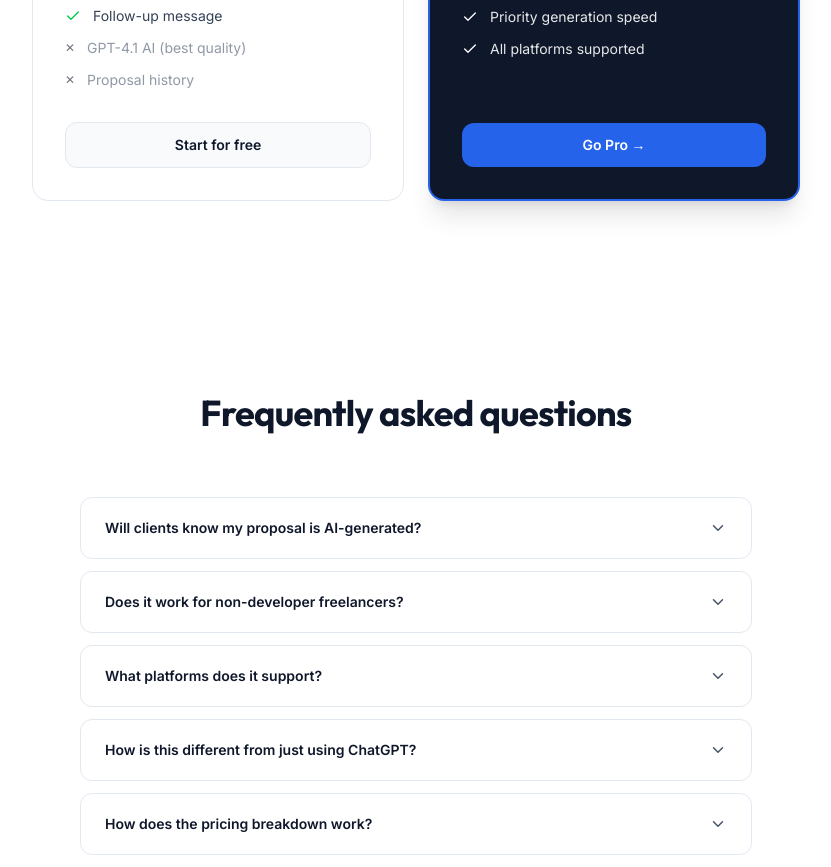
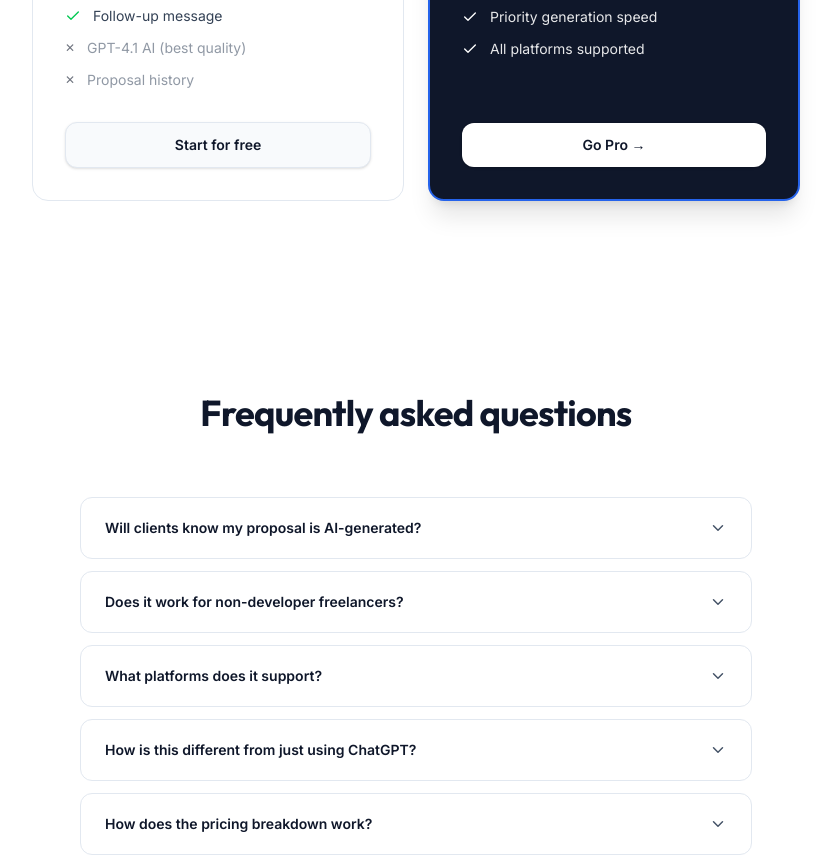
Before and after one commit to Kushagra001/BidCopy, a Next.js app: page / in a window 1280 px wide. Shown: the part 3620-4487 px from the top of the page, without its empty margins (224-1055 px from the left). Built offline with nearby package versions, Linux system fonts and the light colour scheme; no server answers.

Commit message:
Fix Pro button styling to prevent visual bleeding with the card border

```diff
--- a/src/components/landing/Pricing.tsx
+++ b/src/components/landing/Pricing.tsx
@@ -93,9 +93,9 @@ export function Pricing() {
               </ul>
 
               <Link href={plan.href}
-                className={`block w-full mt-auto text-center py-3 rounded-xl font-semibold text-sm transition-all ${
+                className={`block w-full mt-auto text-center py-3 rounded-xl font-semibold text-sm transition-all shadow-sm ${
                   plan.popular
-                    ? 'bg-[--color-bc-blue] text-white hover:bg-[--color-bc-blue-dark]'
+                    ? 'bg-white text-[--color-bc-ink] hover:bg-gray-100 ring-1 ring-black/5'
                     : 'bg-[--color-bc-surface] border border-[--color-bc-border] text-[--color-bc-ink] hover:bg-[--color-bc-border]'
                 }`}>
                 {plan.cta}
```
